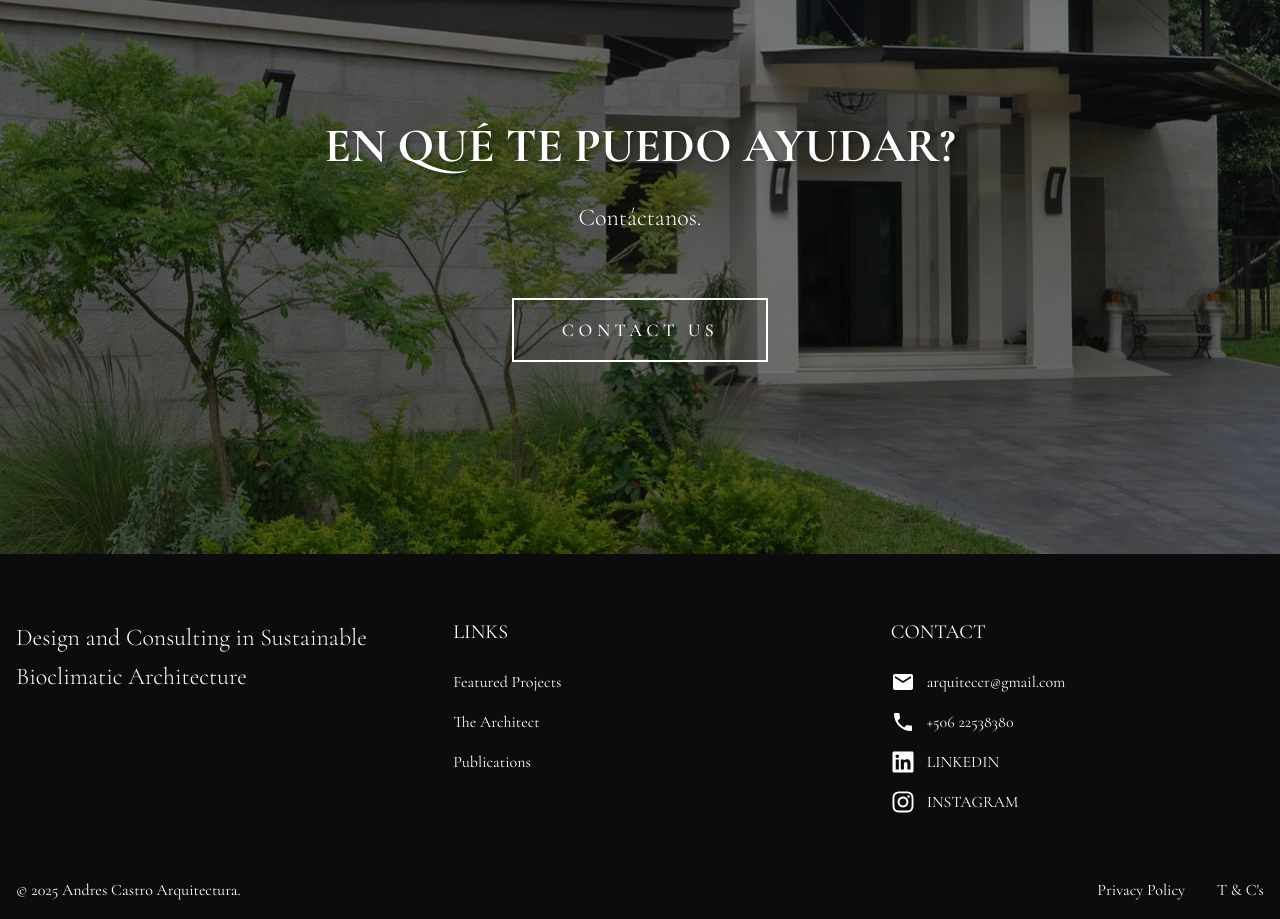
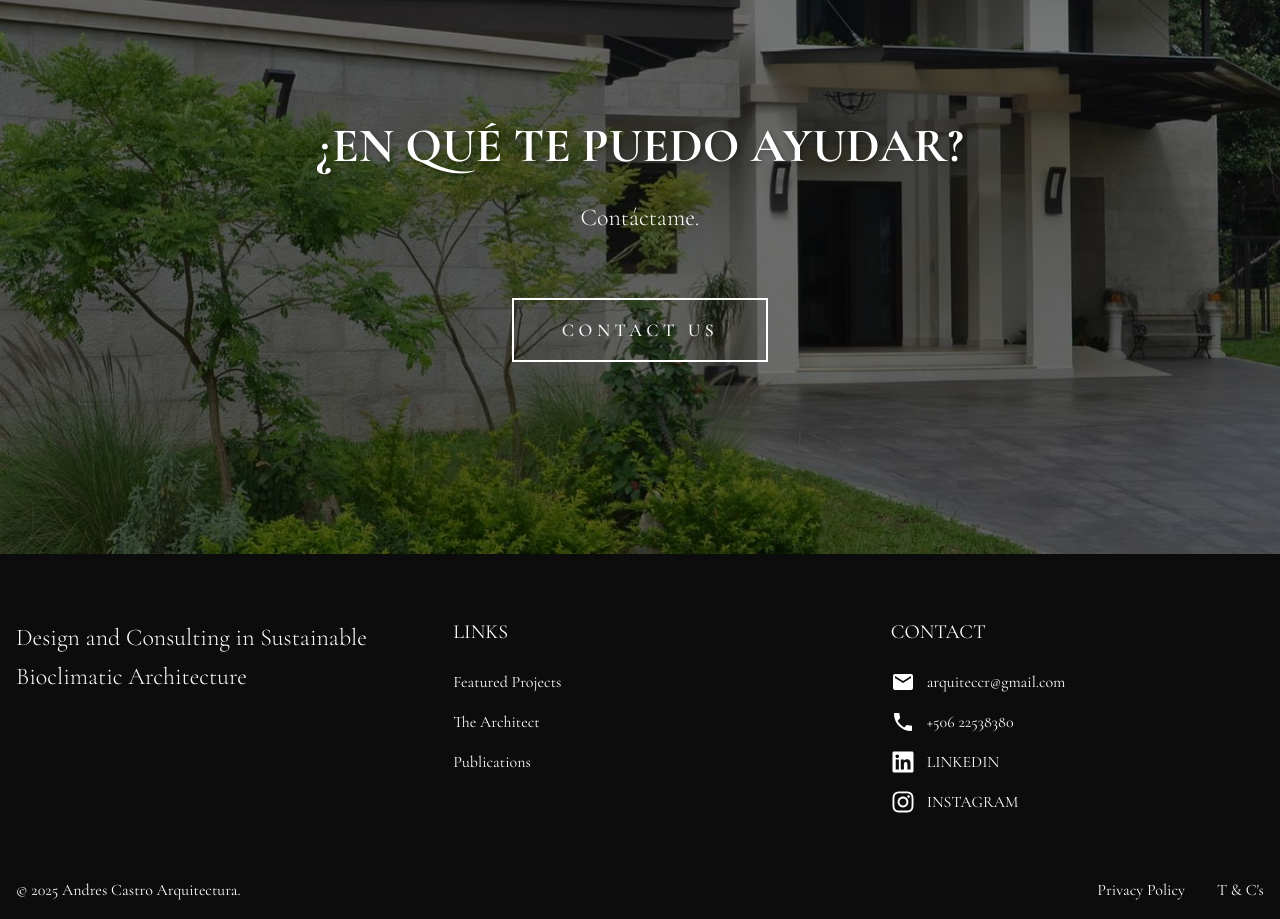
Before and after one commit to botflowlab/AndresCastroWebsite, a React (Vite) app: page / in a window 1280 px wide. Shown: the part 4220-5139 px from the top of the page. Built offline with nearby package versions, Linux system fonts and the light colour scheme; no server answers; the database is empty; a web font is replaced by a local one.

Commit message:
Updated Cta.jsx

```diff
--- a/src/components/sections/Cta.jsx
+++ b/src/components/sections/Cta.jsx
@@ -17,10 +17,10 @@ function Cta() {
       <div className="relative container mx-auto px-4">
         <div className="max-w-3xl mx-auto text-center text-white py-8">
           <h2 className="text-4xl md:text-5xl font-bold mb-8 font-cormorant leading-tight text-shadow">
-            EN QUÉ TE PUEDO AYUDAR?
+            ¿EN QUÉ TE PUEDO AYUDAR?
           </h2>
           <p className="text-xl md:text-2xl mb-16 font-cormorant font-light text-shadow">
-            Contáctanos.
+            Contáctame.
           </p>
           <Link
             to="/contacto"
```
